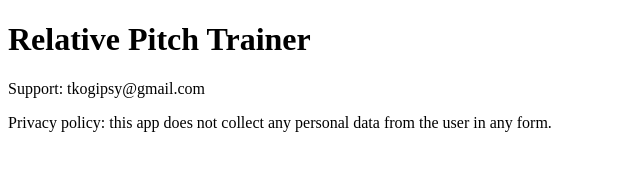
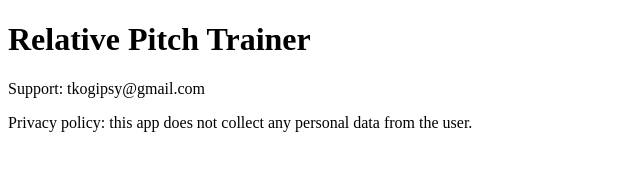
Before and after one commit to team-kafka/Interval-Ear-Trainer, a plain HTML site: page index.html in a window 1280 px wide. Shown: the full height of the page, 0-640 px from the left. Drawn offline with Linux system fonts and the light colour scheme.

Commit message:
Update index.html

```diff
--- a/index.html
+++ b/index.html
@@ -3,6 +3,6 @@
 <body>
 <h1>Relative Pitch Trainer</h1>
 <p>Support: tkogipsy@gmail.com</p>
-<p>Privacy policy: this app does not collect any personal data from the user in any form.</p>
+<p>Privacy policy: this app does not collect any personal data from the user.</p>
 </body>
 </html>
```
